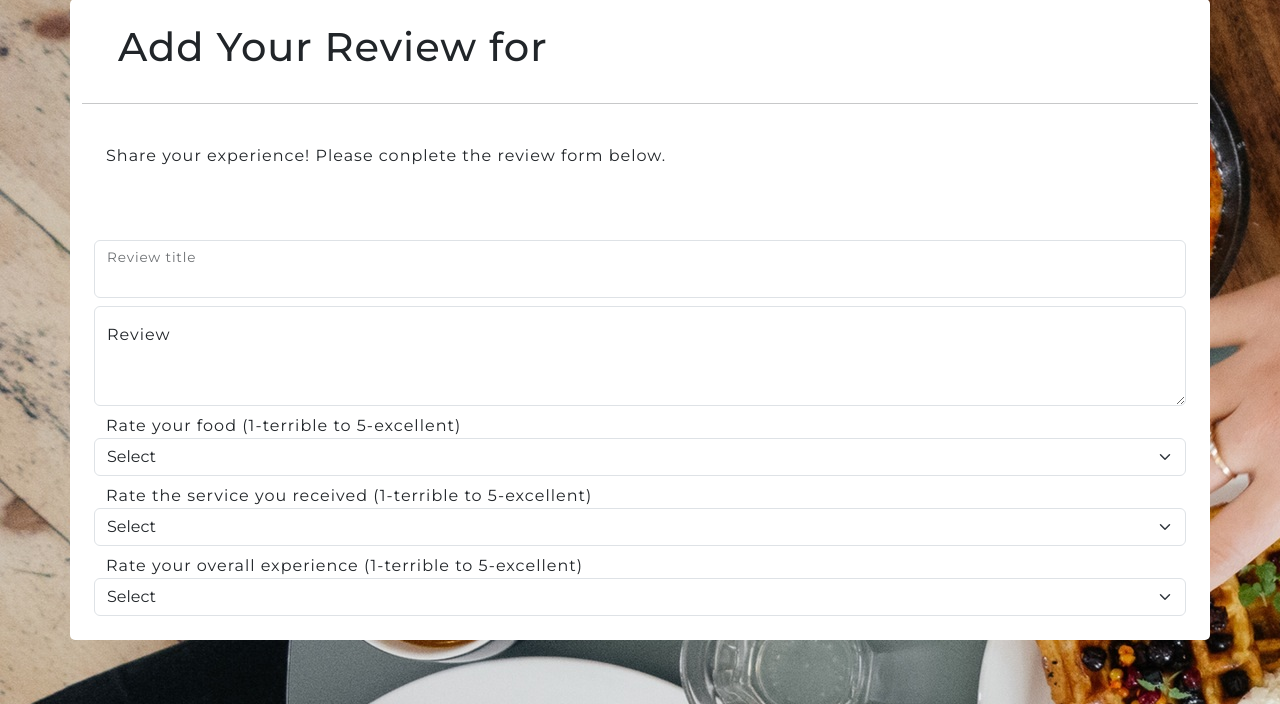
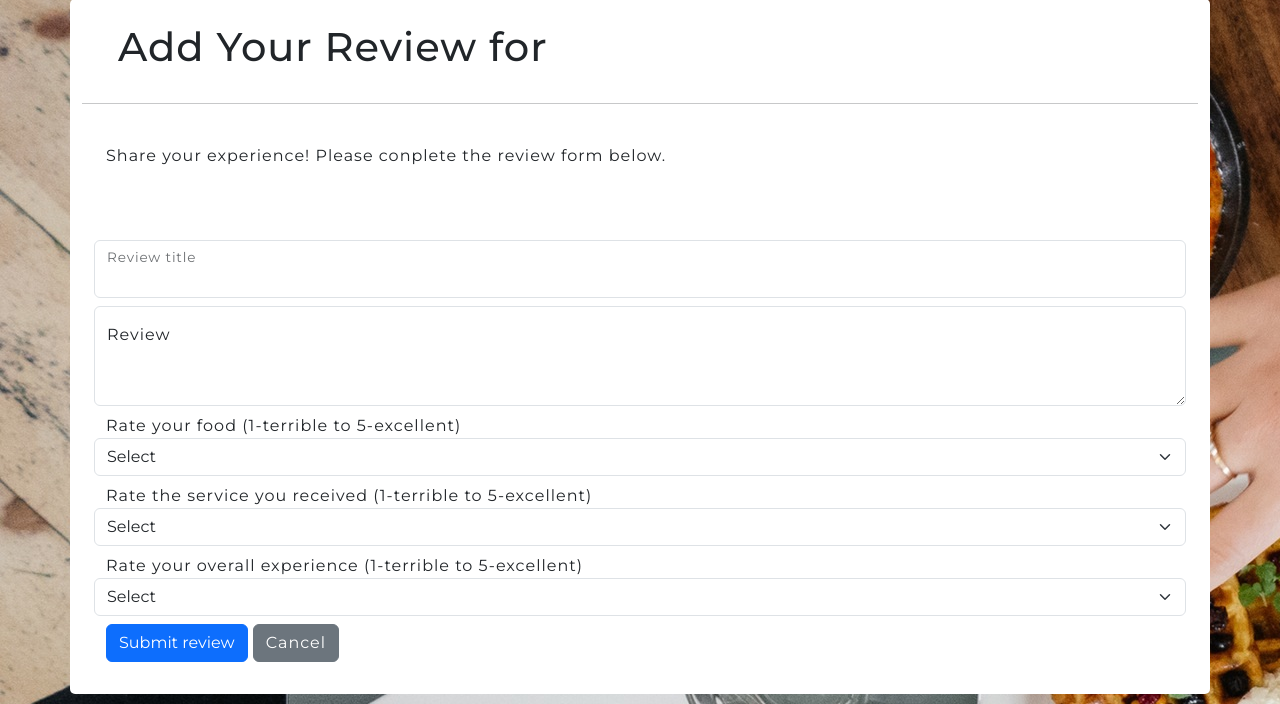
Before and after one commit to cshimvin/restaurant-reviews, a Flask app: template templates/add_review.html in a window 1280 px wide. Shown: the part 96-800 px from the top of the page. Run offline with Flask 3, Linux system fonts and the light colour scheme; the template is opened without the code that fills it, so the values that code supplies are empty; some libraries are stand-ins or nearby versions; some web fonts are replaced.

Commit message:
Add buttons to review form

```diff
--- a/templates/add_review.html
+++ b/templates/add_review.html
@@ -53,6 +53,12 @@
                     <option value="5">5</option>
                 </select>
             </div>
+            <div class="row">
+                <div class="col mt-2 mb-2">
+                    <button class="btn btn-primary" type="submit">Submit review</button>
+                    <a href="{{ url_for('index') }}" class="btn btn-secondary">Cancel</a>
+                </div>
+            </div>
         </form>
     </div>
 
```
